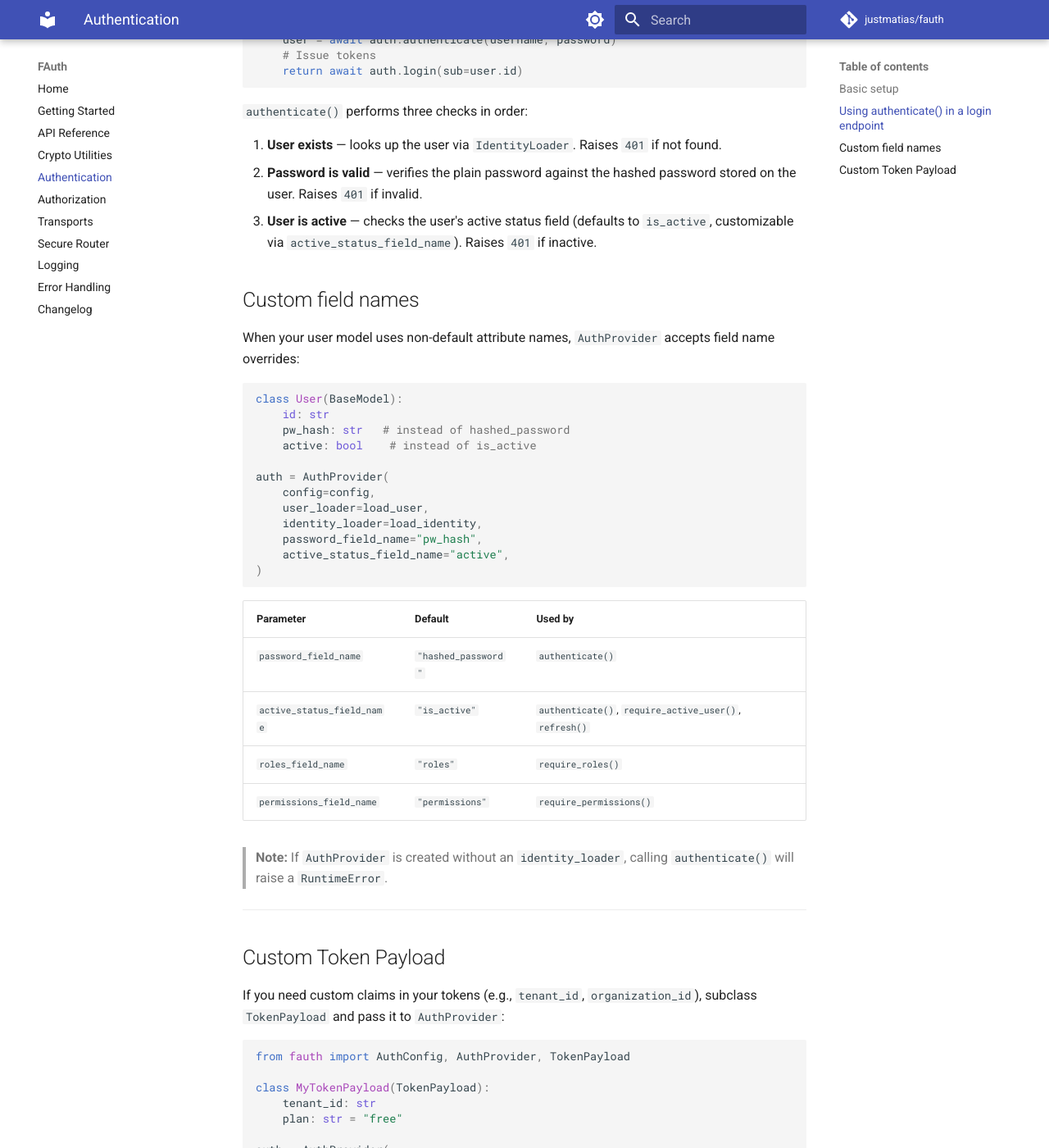
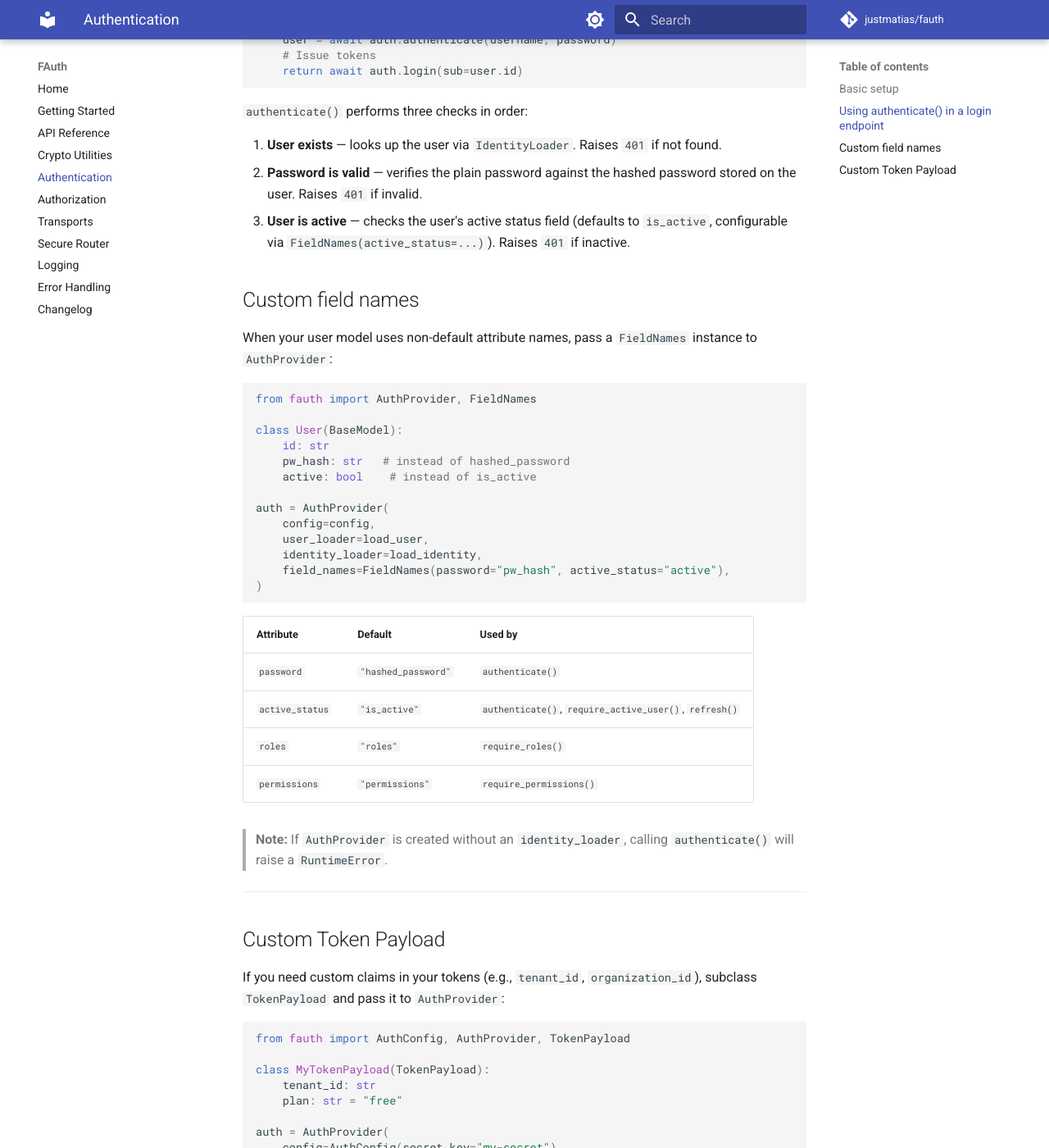
Before and after one commit to justmatias/fauth, an MkDocs documentation site: the page built from docs/authentication.md, in a window 1280 px wide and 1400 px high, scrolled down 957 px. Shown: the whole window at 82% size. Built offline with MkDocs 1.6.1 and Material for MkDocs 9.7.7, drawn with Linux system fonts in a browser that asks for light colours; comment, search, counter and statistics services are not loaded.

Commit message:
fix: introduce FieldNames for customizable user model field names

````diff
--- a/docs/authentication.md
+++ b/docs/authentication.md
@@ -48,13 +48,15 @@ async def login(username: str, password: str):
 
 1. **User exists** — looks up the user via `IdentityLoader`. Raises `401` if not found.
 2. **Password is valid** — verifies the plain password against the hashed password stored on the user. Raises `401` if invalid.
-3. **User is active** — checks the user's active status field (defaults to `is_active`, customizable via `active_status_field_name`). Raises `401` if inactive.
+3. **User is active** — checks the user's active status field (defaults to `is_active`, configurable via `FieldNames(active_status=...)`). Raises `401` if inactive.
 
 ## Custom field names
 
-When your user model uses non-default attribute names, `AuthProvider` accepts field name overrides:
+When your user model uses non-default attribute names, pass a `FieldNames` instance to `AuthProvider`:
 
 ```python
+from fauth import AuthProvider, FieldNames
+
 class User(BaseModel):
     id: str
     pw_hash: str   # instead of hashed_password
@@ -64,17 +66,16 @@ auth = AuthProvider(
     config=config,
     user_loader=load_user,
     identity_loader=load_identity,
-    password_field_name="pw_hash",
-    active_status_field_name="active",
+    field_names=FieldNames(password="pw_hash", active_status="active"),
 )
 ```
 
-| Parameter                   | Default            | Used by                                    |
-| --------------------------- | ------------------ | ------------------------------------------ |
-| `password_field_name`       | `"hashed_password"` | `authenticate()`                           |
-| `active_status_field_name`  | `"is_active"`      | `authenticate()`, `require_active_user()`, `refresh()` |
-| `roles_field_name`          | `"roles"`          | `require_roles()`                          |
-| `permissions_field_name`    | `"permissions"`    | `require_permissions()`                    |
+| Attribute       | Default             | Used by                                              |
+| --------------- | ------------------- | ---------------------------------------------------- |
+| `password`      | `"hashed_password"` | `authenticate()`                                     |
+| `active_status` | `"is_active"`       | `authenticate()`, `require_active_user()`, `refresh()` |
+| `roles`         | `"roles"`           | `require_roles()`                                    |
+| `permissions`   | `"permissions"`     | `require_permissions()`                              |
 
 > **Note:** If `AuthProvider` is created without an `identity_loader`, calling `authenticate()` will raise a `RuntimeError`.
 
--- a/fauth/__init__.py
+++ b/fauth/__init__.py
@@ -21,7 +21,7 @@ from .crypto import (
     verify_password,
 )
 from .middleware import AuthMiddleware
-from .providers import AuthProvider, UserLoader
+from .providers import AuthProvider, FieldNames, UserLoader
 from .transports import BearerTransport, Transport
 
 __version__ = version("fauth")
@@ -32,6 +32,7 @@ __all__ = [
     "AuthProvider",
     "BearerTransport",
     "FAuthError",
+    "FieldNames",
     "InvalidTokenError",
     "SecureAPIRouter",
     "TokenExpiredError",
--- a/pyproject.toml
+++ b/pyproject.toml
@@ -147,7 +147,7 @@ load-plugins = [
 [tool.poe.tasks]
 format = "pre-commit run --all-files --verbose"
 build = "pip install -e ."
-test = "pytest -s --cov=fauth --cov-report=term-missing:skip-covered"
+test = "pytest -s --cov=fauth --cov=tests --cov-report=term-missing:skip-covered"
 
 ##################################
 # semantic release configuration #
````
Also changed, not shown: docs/api-reference.md (+10 -4 lines), docs/authorization.md (+1 -1 lines), 6 other files.
